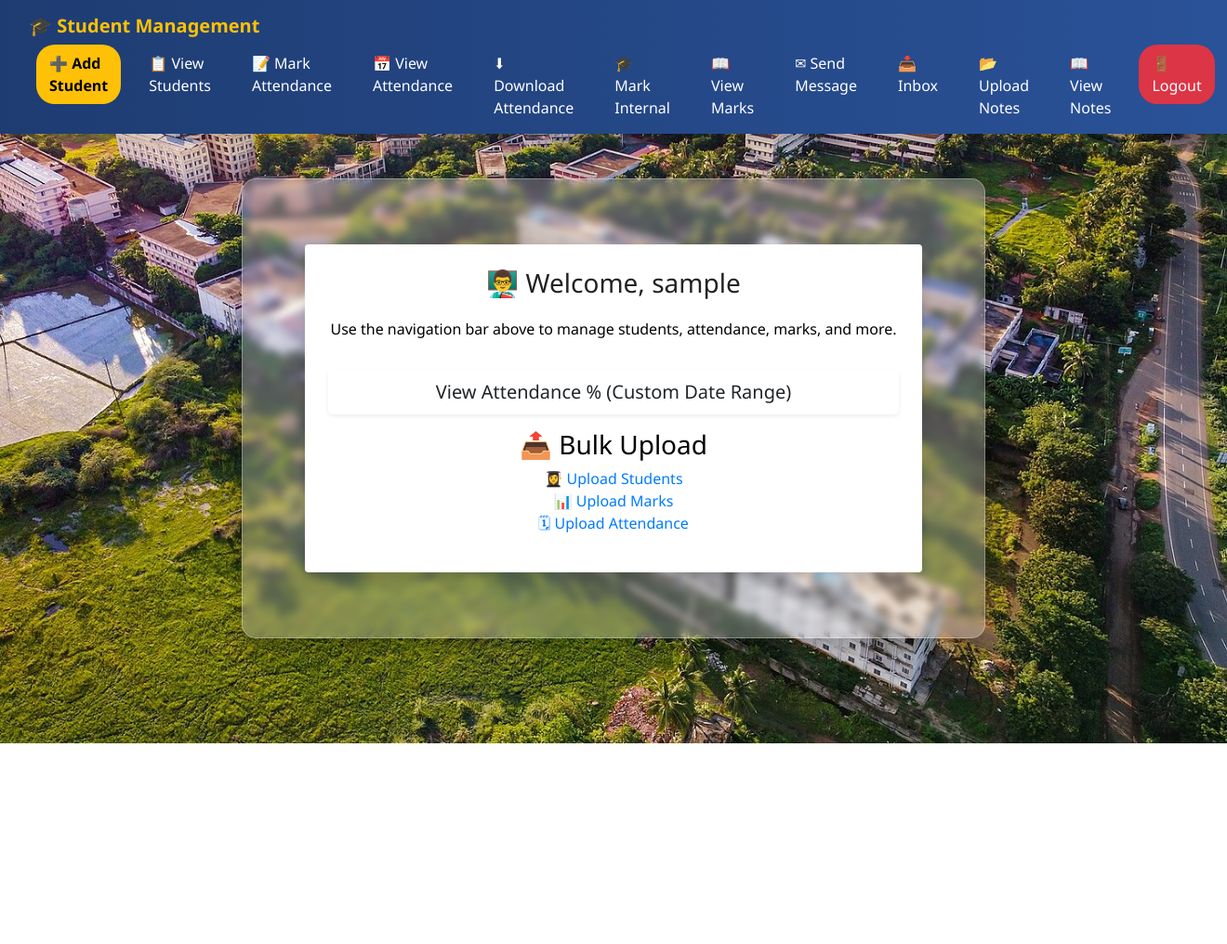
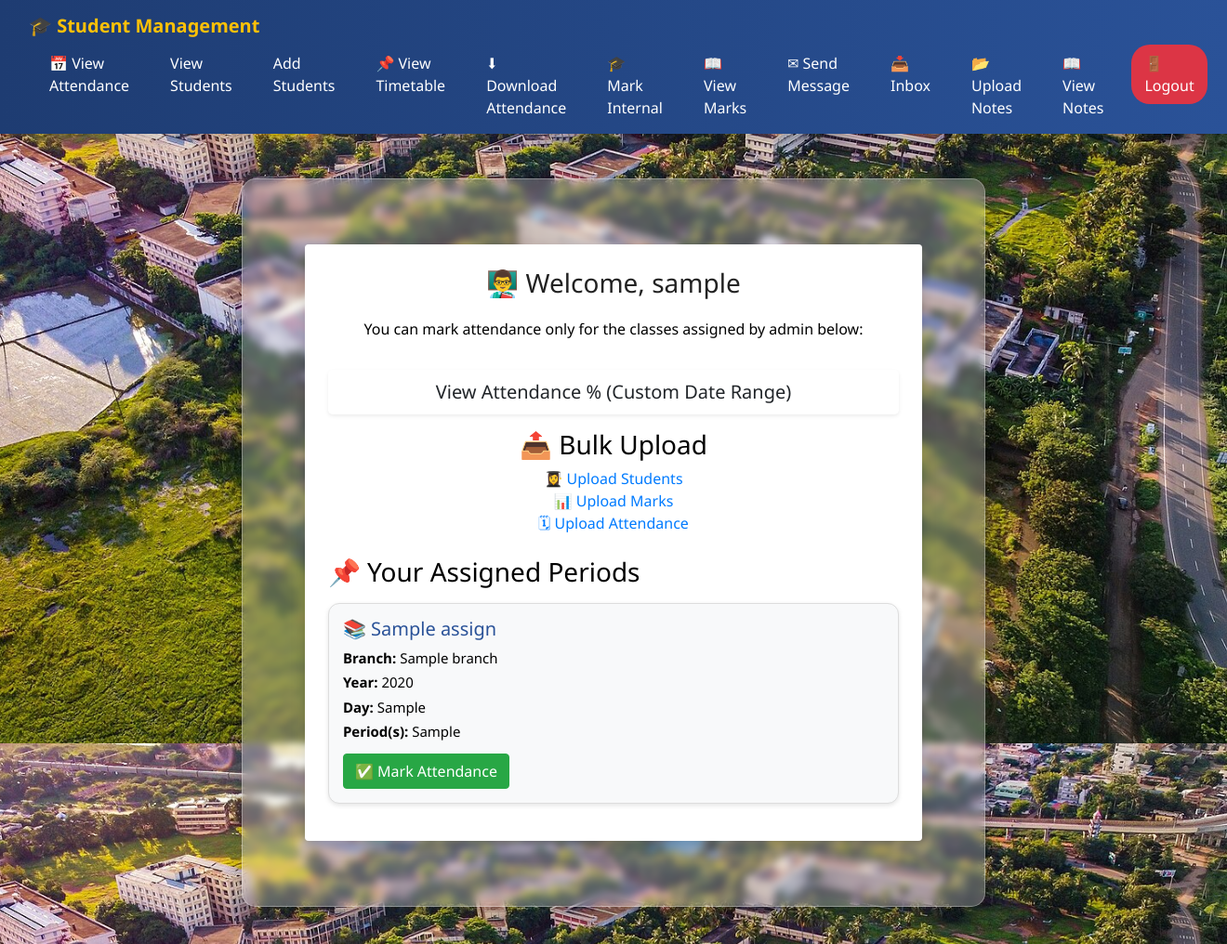
Before and after one commit to harasha12/student-management-portal, a Flask app: template templates/teacher_dashboard.html in a window 1320 px wide. Shown: the whole page at 93% size. Before the commit the page ends 800 px from the top, so only its background shows below. Run offline with Flask 3, Linux system fonts and the light colour scheme; the template is opened without the code that fills it: most values are stand-ins (such as "Sample title", 1, 10 or a date in 2020); some libraries are stand-ins or nearby versions.

Commit message:
Update teacher_dashboard.html

```diff
--- a/templates/teacher_dashboard.html
+++ b/templates/teacher_dashboard.html
@@ -3,32 +3,21 @@
 <head>
   <meta charset="UTF-8">
   <meta name="viewport" content="width=device-width, initial-scale=1">
+  <title>Dashboard - Teacher Panel</title>
 
-    <title>Dashboard - Student Management System</title>
   <link rel="stylesheet" href="https://stackpath.bootstrapcdn.com/bootstrap/4.5.2/css/bootstrap.min.css">
   <link rel="stylesheet" href="{{ url_for('static', filename='style.css') }}">
 
   <style>
-        /* Sticky Navigation Bar */
     .navbar {
       position: sticky;
       top: 0;
       z-index: 1000;
-            background: linear-gradient(90deg, #1e3c72, #2a5298); /* gradient blue */
+      background: linear-gradient(90deg, #1e3c72, #2a5298);
       box-shadow: 0px 4px 10px rgba(0,0,0,0.3);
     }
-
-        /* Nav items in a row */
-        .navbar-nav {
-            flex-direction: row;
-        }
-
-        /* Each nav item */
-        .navbar-nav .nav-item {
-            margin: 0 8px;
-        }
-
-        /* Nav links style */
+    .navbar-nav { flex-direction: row; }
+    .navbar-nav .nav-item { margin: 0 8px; }
     .navbar-nav .nav-link {
       color: #fff !important;
       font-weight: 500;
@@ -36,44 +25,52 @@
       border-radius: 20px;
       transition: all 0.3s ease;
     }
-
-        /* Hover effect */
     .navbar-nav .nav-link:hover {
       background: rgba(255, 255, 255, 0.2);
       transform: scale(1.05);
     }
-
-        /* Active link style */
     .navbar-nav .nav-link.active {
       background: #ffc107;
       color: #000 !important;
       font-weight: bold;
     }
-
-        /* Logout button highlight */
     .navbar-nav .nav-link.text-danger {
       background: #dc3545;
       border-radius: 20px;
       padding: 8px 14px;
     }
-
     .navbar-nav .nav-link.text-danger:hover {
       background: #b52a37;
       color: #fff !important;
+    }
+    .assignment-card {
+      border: 1px solid #ddd;
+      border-radius: 12px;
+      padding: 15px;
+      margin-bottom: 15px;
+      background: #f8f9fa;
+      box-shadow: 0 2px 5px rgba(0,0,0,0.1);
+    }
+    .assignment-card h5 {
+      margin-bottom: 8px;
+      color: #2a5298;
+    }
+    .assignment-card p {
+      margin-bottom: 4px;
+      font-size: 15px;
     }
   </style>
 </head>
 <body>
 
-    <!-- ================= NAVIGATION BAR ================= -->
 <nav class="navbar navbar-dark shadow">
   <div class="container-fluid">
     <a class="navbar-brand font-weight-bold text-warning" href="#">🎓 Student Management</a>
     <ul class="navbar-nav ml-auto">
-                <li class="nav-item"><a class="nav-link active" href="{{ url_for('add_student') }}">➕ Add Student</a></li>
-                <li class="nav-item"><a class="nav-link" href="{{ url_for('view_students') }}">📋 View Students</a></li>
-                <li class="nav-item"><a class="nav-link" href="{{ url_for('mark_attendance') }}">📝 Mark Attendance</a></li>
       <li class="nav-item"><a class="nav-link" href="{{ url_for('view_attendance') }}">📅 View Attendance</a></li>
+      <li class="nav-item"><a class="nav-link" href="{{ url_for('view_students') }}">View Students</a></li>
+      <li class="nav-item"><a class="nav-link" href="{{ url_for('add_student') }}">Add Students</a></li>
+      <li class="nav-item"><a class="nav-link" href="{{ url_for('faculty_view_timetable') }}">📌 View Timetable</a></li>
       <li class="nav-item"><a class="nav-link" href="{{ url_for('download_attendance_excel') }}">⬇ Download Attendance</a></li>
       <li class="nav-item"><a class="nav-link" href="{{ url_for('internal_marks') }}">🎓 Mark Internal</a></li>
       <li class="nav-item"><a class="nav-link" href="{{ url_for('view_internal_marks') }}">📖 View Marks</a></li>
@@ -85,17 +82,12 @@
     </ul>
   </div>
 </nav>
-    <!-- ================= NAVIGATION BAR END ================= -->
 
-    <!-- ================= DASHBOARD CONTENT ================= -->
-    <div class="container fade-in mt-5">
+<div class="container mt-5">
   <div class="container shadow p-4 rounded bg-white text-center">
-           <h2 class="text-center">👨‍🏫 Welcome, {{ teacher_username }}</h2>
+    <h2 class="text-center">👨‍🏫 Welcome, {{ teacher.username }}</h2>
 
-
-
-            <p class="mt-3">Use the navigation bar above to manage students, attendance, marks, and more.</p>
-
+    <p class="mt-3">You can mark attendance only for the classes assigned by admin below:</p>
     <!-- Special Button -->
         <a href="{{ url_for('custom_attendance_percentage') }}"
            class="btn btn-lg btn-gradient w-100 my-3 shadow-sm">
@@ -109,6 +101,30 @@
             <li><a href="{{ url_for('upload_file', datatype='marks') }}">📊 Upload Marks</a></li>
             <li><a href="{{ url_for('upload_file', datatype='attendance') }}">🗓 Upload Attendance</a></li>
         </ul>
+
+    <!-- ✅ ASSIGNMENTS SECTION -->
+    <!-- ASSIGNMENTS SECTION -->
+<h3 class="mt-4 text-left">📌 Your Assigned Periods</h3>
+<div class="mt-3">
+  {% if assignments %}
+    {% for assign in assignments %}
+      <div class="assignment-card text-left">
+        <h5>📚 {{ assign.subject }}</h5>
+        <p><strong>Branch:</strong> {{ assign.branch }}</p>
+        <p><strong>Year:</strong> {{ assign.year }}</p>
+        <p><strong>Day:</strong> {{ assign.day_of_week }}</p>
+        <p><strong>Period(s):</strong> {{ assign.display_period }}</p>
+
+        <a href="{{ url_for('mark_attendance', assignment_id=assign.id) }}" class="btn btn-success mt-2">
+          ✅ Mark Attendance
+        </a>
+      </div>
+    {% endfor %}
+  {% else %}
+    <p class="alert alert-warning">No assignments found. Please contact admin.</p>
+  {% endif %}
+</div>
+
   </div>
 </div>
 
```
Lines whose indentation alone changed are shown as unchanged.
